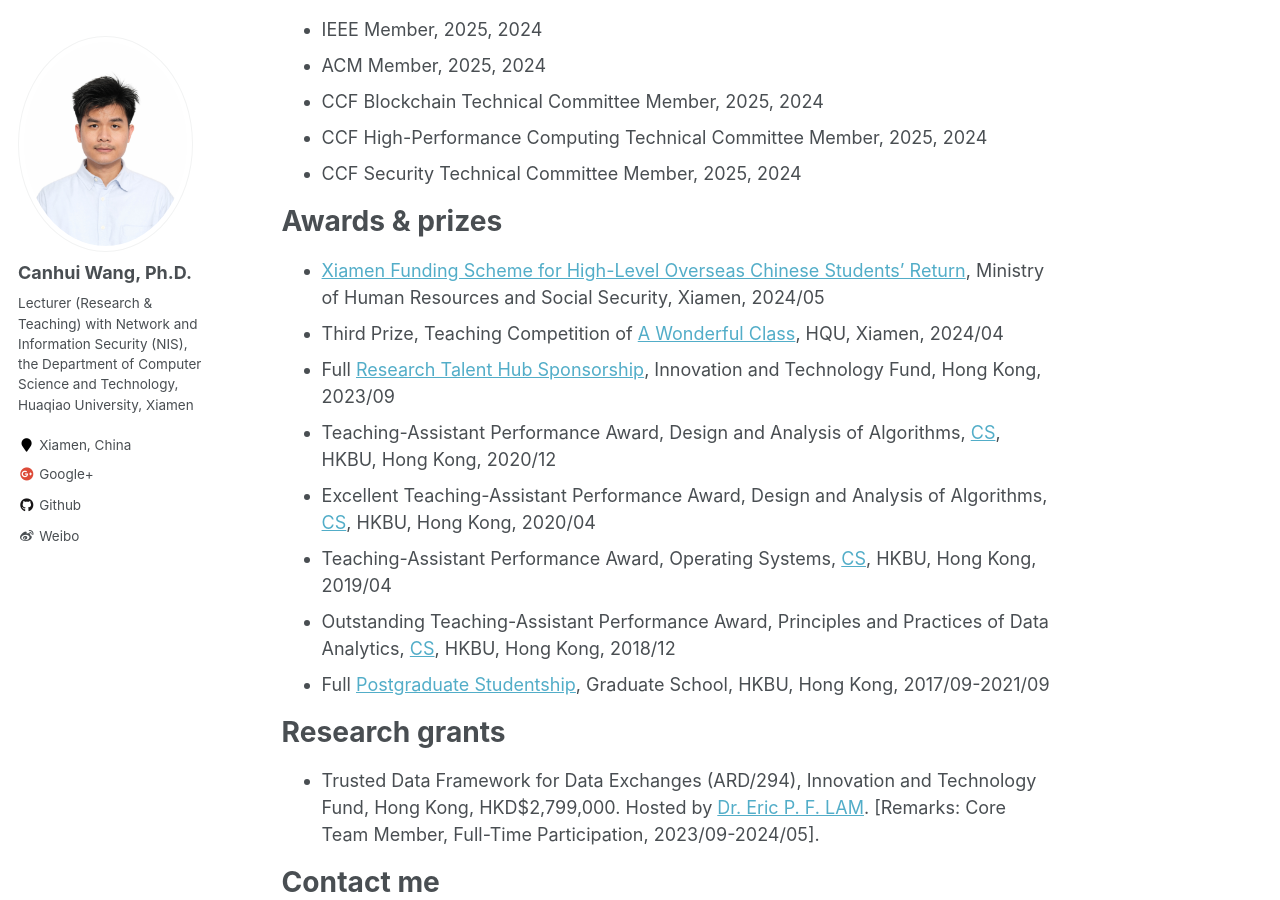
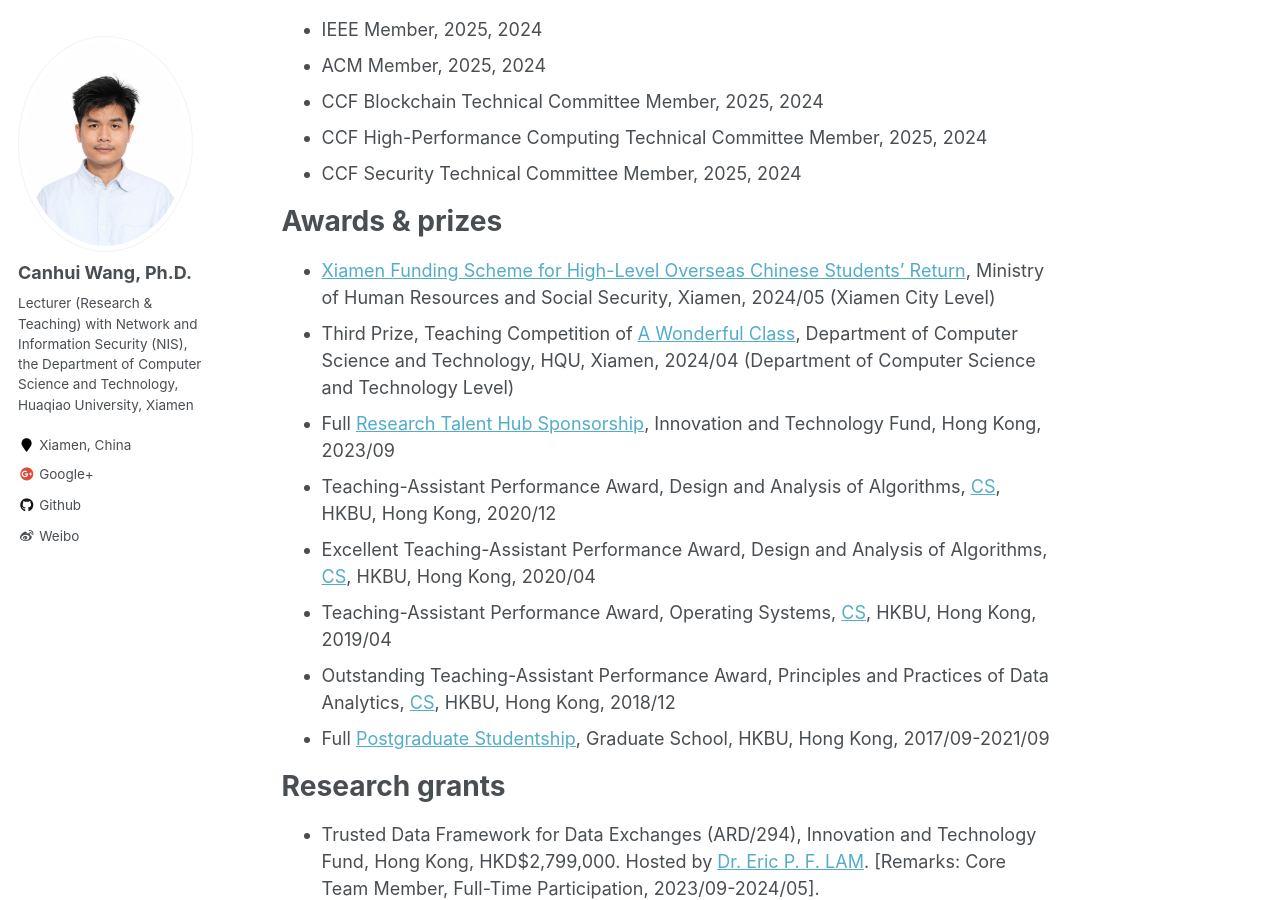
Before and after one commit to Canhui/canhui.github.io, a Jekyll site: the page built from _pages/about.md, in a window 1280 px wide and 900 px high, scrolled down 1820 px. Built offline with Jekyll 4.4.1, drawn with Linux system fonts in a browser that asks for light colours.

Commit message:
Update about.md

```diff
--- a/_pages/about.md
+++ b/_pages/about.md
@@ -53,8 +53,8 @@ Professional service
 
 Awards & prizes
 ======
-* [Xiamen Funding Scheme for High-Level Overseas Chinese Students' Return](http://hrss.xm.gov.cn), Ministry of Human Resources and Social Security, Xiamen, 2024/05
-* Third Prize, Teaching Competition of [A Wonderful Class](https://jsfz.hqu.edu.cn/info/1035/5114.htm), HQU, Xiamen, 2024/04
+* [Xiamen Funding Scheme for High-Level Overseas Chinese Students' Return](http://hrss.xm.gov.cn), Ministry of Human Resources and Social Security, Xiamen, 2024/05 (Xiamen City Level)
+* Third Prize, Teaching Competition of [A Wonderful Class](https://jsfz.hqu.edu.cn/info/1035/5114.htm), Department of Computer Science and Technology, HQU, Xiamen, 2024/04 (Department of Computer Science and Technology Level)
 * Full [Research Talent Hub Sponsorship](https://www.itf.gov.hk/en/home/index.html), Innovation and Technology Fund, Hong Kong, 2023/09
 * Teaching-Assistant Performance Award, Design and Analysis of Algorithms, [CS](https://www.comp.hkbu.edu.hk/v1/), HKBU, Hong Kong, 2020/12
 * Excellent Teaching-Assistant Performance Award, Design and Analysis of Algorithms, [CS](https://www.comp.hkbu.edu.hk/v1/), HKBU, Hong Kong, 2020/04
```
